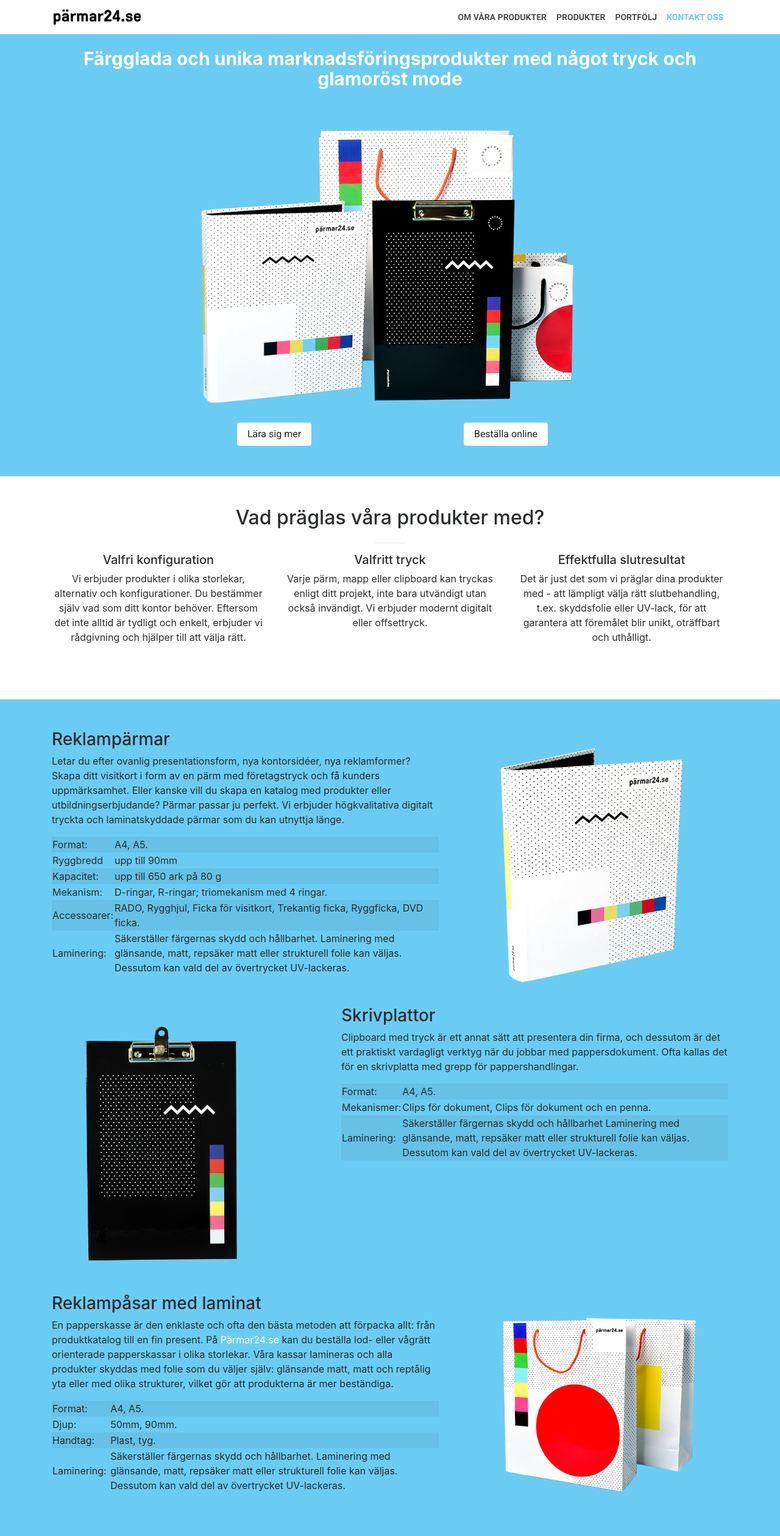
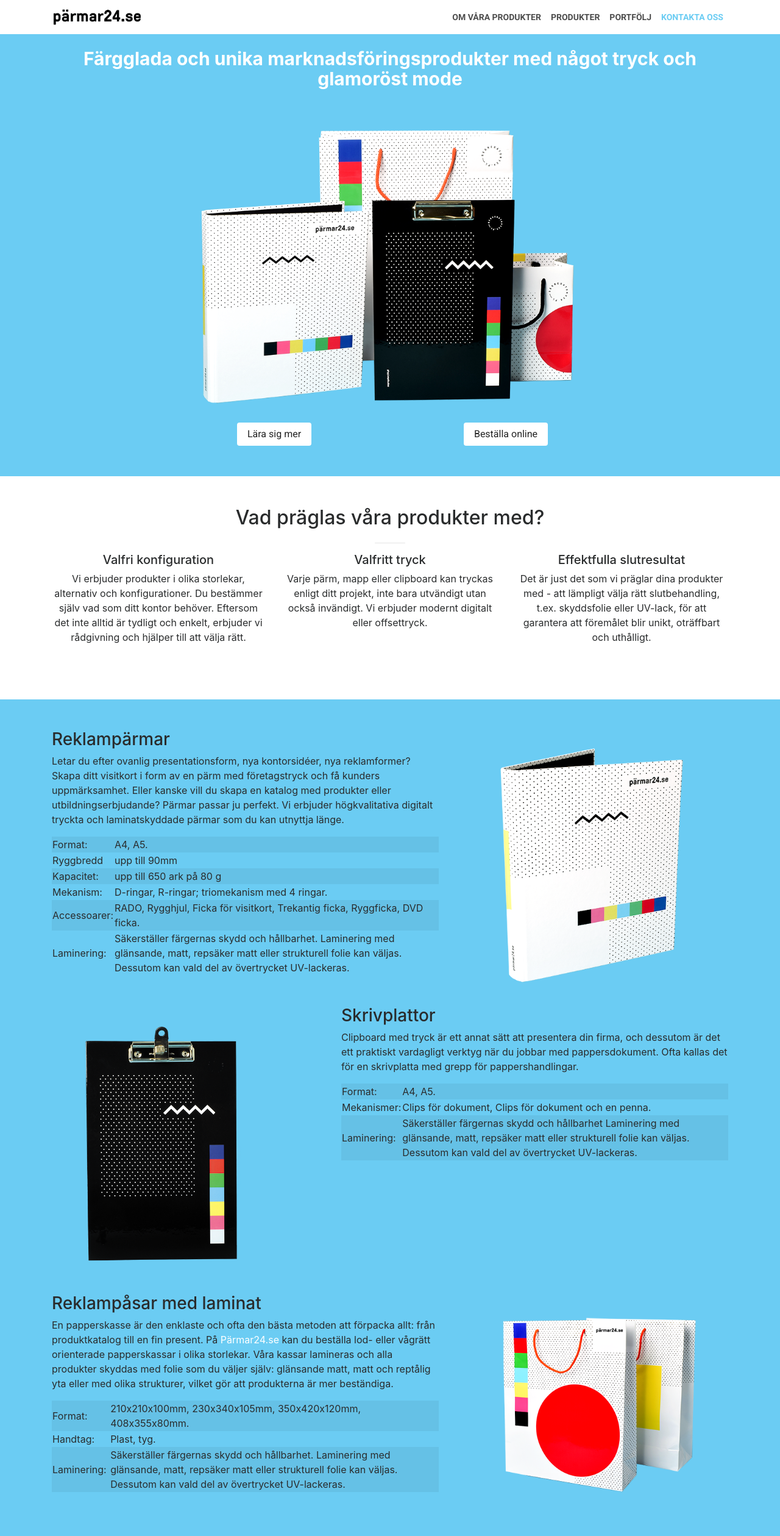
Before and after one commit to kolszewskieu/p24-hello, a website with bundled scripts: page index.html in a window 1280 px wide. Shown: the top 2519 px of the page at 61% size. Built offline with nearby package versions, Linux system fonts and the light colour scheme.

Commit message:
text correction

```diff
--- a/index.html
+++ b/index.html
@@ -60,7 +60,7 @@
                         <a class="nav-link" href="#portfolio">Portfölj</a>
                     </li>
                     <li class="nav-item">
-                        <a class="nav-link" href="#contact">Kontakt Oss</a>
+                        <a class="nav-link" href="#contact">Kontakta Oss</a>
                     </li>
                 </ul>
             </div>
@@ -263,17 +263,8 @@
           Format:
         </td>
         <td>
-          A4, A5.
+          210x210x100mm, 230x340x105mm, 350x420x120mm, 408x355x80mm.
         </td>
-      </tr>
-      <tr>
-        <td>
-          Djup:
-        </td>
-        <td>
-          50mm, 90mm.
-        </td>
-
       </tr>
       <tr>
         <td>
@@ -426,7 +417,15 @@
             </div>
         </div>
     </section>
+    <script>
+  (function(i,s,o,g,r,a,m){i['GoogleAnalyticsObject']=r;i[r]=i[r]||function(){
+  (i[r].q=i[r].q||[]).push(arguments)},i[r].l=1*new Date();a=s.createElement(o),
+  m=s.getElementsByTagName(o)[0];a.async=1;a.src=g;m.parentNode.insertBefore(a,m)
+  })(window,document,'script','https://www.google-analytics.com/analytics.js','ga');
+  ga('create', 'UA-28794318-5', 'auto');
+  ga('send', 'pageview');
 
+    </script>
     <!-- Bootstrap core JavaScript -->
     <script src="vendor/jquery/jquery.min.js"></script>
     <script src="vendor/tether/tether.min.js"></script>
```
